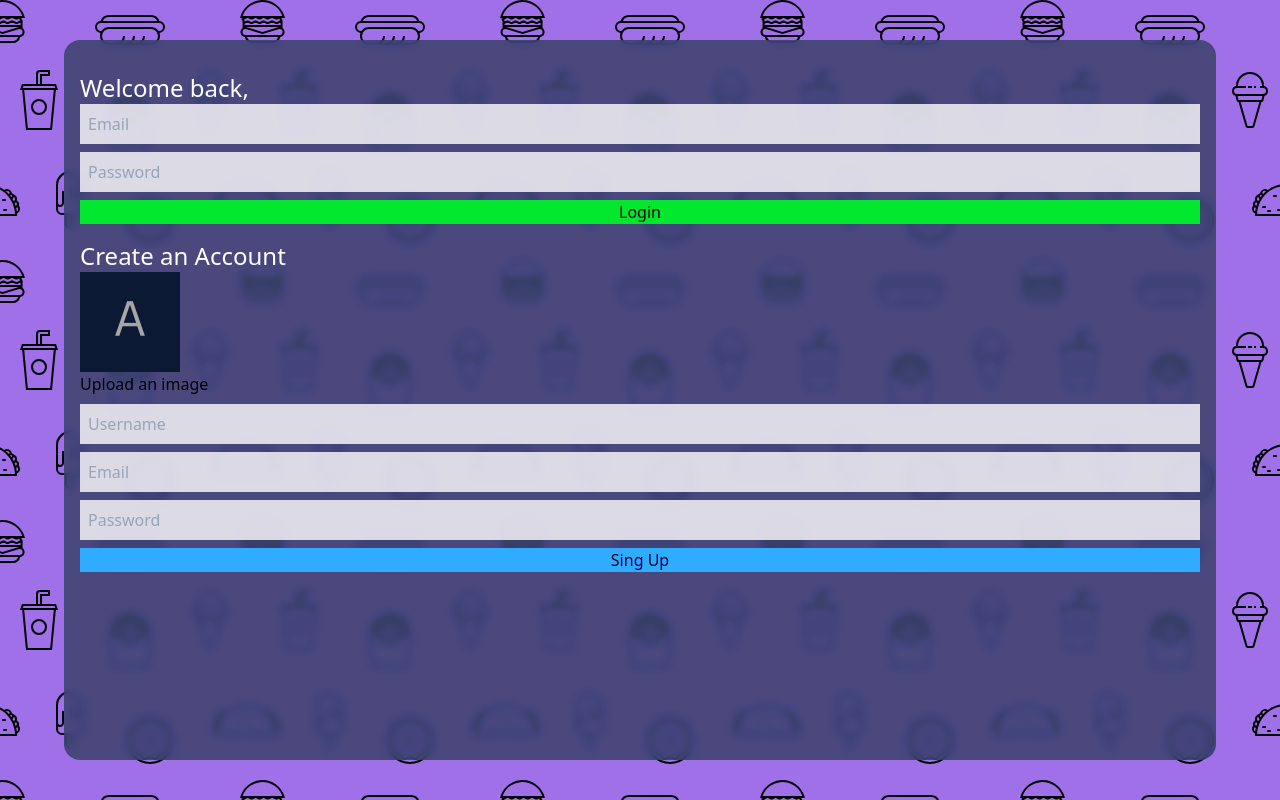
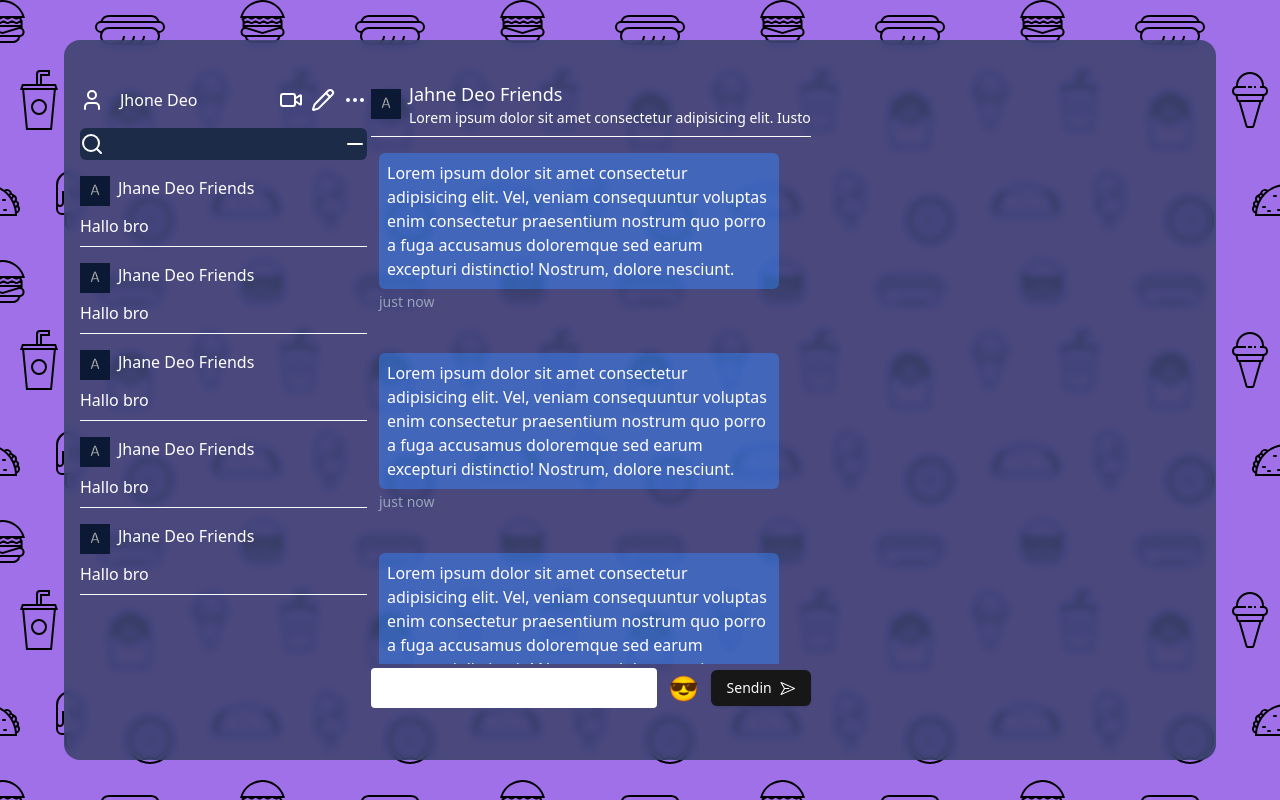
Before and after one commit to DewaSRY/react-chat-app, a React (Vite) app: page / in a window 1280 px wide. Built offline with nearby package versions, Linux system fonts and the light colour scheme.

Commit message:
add:halper component

```diff
--- a/src/App.tsx
+++ b/src/App.tsx
@@ -1,25 +1,29 @@
 import { cn } from "./lib/utils";
-import { ToastContainer, toast } from "react-toastify";
 import ListComponent from "./components/list/list-component";
 import ChatComponent from "./components/chat/chat-component";
 import DetailComponent from "./components/detail/detail-component";
 import LoginComponent from "./components/login/login-component";
 import NotificationComponent from "./components/notification/notification-component";
 function App() {
+  const user = true;
   return (
     <div
       className={cn(
         "my-[5vh] mx-auto py-8 px-4 w-[90vw] h-[90vh] ",
         "bg-gray-700/80 rounded-2xl backdrop-blur-sm saturate-[180%] ",
-        "relative"
+        ""
       )}
     >
-      {/* <div className="flex gap-1 ">
-        <ListComponent />
-        <ChatComponent />
-        <DetailComponent />
-      </div> */}
-      <LoginComponent />
+      {user ? (
+        <div className="flex gap-1 ">
+          <ListComponent />
+          <ChatComponent />
+          <DetailComponent />
+        </div>
+      ) : (
+        <LoginComponent />
+      )}
+
       {/* <ToastContainer /> */}
       <NotificationComponent />
     </div>
--- /dev/null
+++ b/src/components/list/add-user-component.tsx
@@ -0,0 +1,33 @@
+import { cn } from "@/lib/utils";
+import { ComponentProps, PropsWithChildren } from "react";
+
+interface AddUserComponentProps
+  extends ComponentProps<"div">,
+    PropsWithChildren {}
+
+export default function AddUserComponent({
+  children,
+  ...resProps
+}: AddUserComponentProps) {
+  const user = true;
+
+  return (
+    <div className={cn(" top-4 right-5  ", "bg-white/10 px-4 py-6 rounded-sm")}>
+      <form>
+        <input type="text" placeholder="Username" name="username" />
+        <button>Search</button>
+      </form>
+      {user && (
+        <div className="flex flex-col gap-4 my-2">
+          <div className="flex items-center gap-4">
+            <div className="w-[30px] h-[30px]">
+              <img src={"./avatar.png"} alt="" />
+            </div>
+            <span>Jhane Deo</span>
+          </div>
+          <button className="bg-green-500 px-6 py-">Add User</button>
+        </div>
+      )}
+    </div>
+  );
+}
--- a/src/components/list/chat-list-component.tsx
+++ b/src/components/list/chat-list-component.tsx
@@ -2,6 +2,15 @@ import { cn } from "@/lib/utils";
 import { Minus, Plus, Search } from "lucide-react";
 import { ComponentProps, PropsWithChildren, useState } from "react";
 import UserItemComponent from "./user-item-component";
+import AddUserComponent from "./add-user-component";
+import {
+  Dialog,
+  DialogContent,
+  DialogDescription,
+  DialogHeader,
+  DialogTitle,
+  DialogTrigger,
+} from "@/components/ui/dialog";
 
 interface ChatListComponentProps
   extends ComponentProps<"div">,
@@ -30,6 +39,9 @@ export default function ChatListComponent({
             )}
             type="text"
           />
+
+          <Dialog>
+            <DialogTrigger>
               <div
                 onClick={setisAdd.bind(null, !isAdd)}
                 className={cn(
@@ -39,6 +51,11 @@ export default function ChatListComponent({
               >
                 {isAdd ? <Plus /> : <Minus />}
               </div>
+            </DialogTrigger>
+            <DialogContent>
+              <AddUserComponent />
+            </DialogContent>
+          </Dialog>
         </form>
       </div>
       <div className="h-[70vh] overflow-y-scroll no-scrollbar ">
--- a/src/components/list/list-component.tsx
+++ b/src/components/list/list-component.tsx
@@ -6,7 +6,7 @@ import ChatListComponent from "./chat-list-component";
 
 export default function ListComponent() {
   return (
-    <div className="max-w-[300px] bg-transparent h-max text-white">
+    <div className="max-w-[300px] bg-transparent h-max text-white ">
       <UserInfoComponent />
       <ChatListComponent />
     </div>
--- a/src/components/ui/dialog.tsx
+++ b/src/components/ui/dialog.tsx
@@ -1,16 +1,16 @@
-import * as React from "react"
-import * as DialogPrimitive from "@radix-ui/react-dialog"
-import { Cross2Icon } from "@radix-ui/react-icons"
+import * as React from "react";
+import * as DialogPrimitive from "@radix-ui/react-dialog";
+import { Cross2Icon } from "@radix-ui/react-icons";
 
-import { cn } from "@/lib/utils"
+import { cn } from "@/lib/utils";
 
-const Dialog = DialogPrimitive.Root
+const Dialog = DialogPrimitive.Root;
 
-const DialogTrigger = DialogPrimitive.Trigger
+const DialogTrigger = DialogPrimitive.Trigger;
 
-const DialogPortal = DialogPrimitive.Portal
+const DialogPortal = DialogPrimitive.Portal;
 
-const DialogClose = DialogPrimitive.Close
+const DialogClose = DialogPrimitive.Close;
 
 const DialogOverlay = React.forwardRef<
   React.ElementRef<typeof DialogPrimitive.Overlay>,
@@ -24,8 +24,8 @@ const DialogOverlay = React.forwardRef<
     )}
     {...props}
   />
-))
-DialogOverlay.displayName = DialogPrimitive.Overlay.displayName
+));
+DialogOverlay.displayName = DialogPrimitive.Overlay.displayName;
 
 const DialogContent = React.forwardRef<
   React.ElementRef<typeof DialogPrimitive.Content>,
@@ -36,7 +36,7 @@ const DialogContent = React.forwardRef<
     <DialogPrimitive.Content
       ref={ref}
       className={cn(
-        "fixed left-[50%] top-[50%] z-50 grid w-full max-w-lg translate-x-[-50%] translate-y-[-50%] gap-4 border border-neutral-200 bg-white p-6 shadow-lg duration-200 data-[state=open]:animate-in data-[state=closed]:animate-out data-[state=closed]:fade-out-0 data-[state=open]:fade-in-0 data-[state=closed]:zoom-out-95 data-[state=open]:zoom-in-95 data-[state=closed]:slide-out-to-left-1/2 data-[state=closed]:slide-out-to-top-[48%] data-[state=open]:slide-in-from-left-1/2 data-[state=open]:slide-in-from-top-[48%] sm:rounded-lg dark:border-neutral-800 dark:bg-neutral-950",
+        "fixed left-[50%] top-[50%] z-50 grid w-full max-w-lg translate-x-[-50%] translate-y-[-50%] gap-4 border border-neutral-200 bg-white/60 p-6 shadow-lg duration-200 data-[state=open]:animate-in data-[state=closed]:animate-out data-[state=closed]:fade-out-0 data-[state=open]:fade-in-0 data-[state=closed]:zoom-out-95 data-[state=open]:zoom-in-95 data-[state=closed]:slide-out-to-left-1/2 data-[state=closed]:slide-out-to-top-[48%] data-[state=open]:slide-in-from-left-1/2 data-[state=open]:slide-in-from-top-[48%] sm:rounded-lg dark:border-neutral-800 dark:bg-neutral-950",
         className
       )}
       {...props}
@@ -48,8 +48,8 @@ const DialogContent = React.forwardRef<
       </DialogPrimitive.Close>
     </DialogPrimitive.Content>
   </DialogPortal>
-))
-DialogContent.displayName = DialogPrimitive.Content.displayName
+));
+DialogContent.displayName = DialogPrimitive.Content.displayName;
 
 const DialogHeader = ({
   className,
@@ -62,8 +62,8 @@ const DialogHeader = ({
     )}
     {...props}
   />
-)
-DialogHeader.displayName = "DialogHeader"
+);
+DialogHeader.displayName = "DialogHeader";
 
 const DialogFooter = ({
   className,
@@ -76,8 +76,8 @@ const DialogFooter = ({
     )}
     {...props}
   />
-)
-DialogFooter.displayName = "DialogFooter"
+);
+DialogFooter.displayName = "DialogFooter";
 
 const DialogTitle = React.forwardRef<
   React.ElementRef<typeof DialogPrimitive.Title>,
@@ -91,8 +91,8 @@ const DialogTitle = React.forwardRef<
     )}
     {...props}
   />
-))
-DialogTitle.displayName = DialogPrimitive.Title.displayName
+));
+DialogTitle.displayName = DialogPrimitive.Title.displayName;
 
 const DialogDescription = React.forwardRef<
   React.ElementRef<typeof DialogPrimitive.Description>,
@@ -103,8 +103,8 @@ const DialogDescription = React.forwardRef<
     className={cn("text-sm text-neutral-500 dark:text-neutral-400", className)}
     {...props}
   />
-))
-DialogDescription.displayName = DialogPrimitive.Description.displayName
+));
+DialogDescription.displayName = DialogPrimitive.Description.displayName;
 
 export {
   Dialog,
@@ -117,4 +117,4 @@ export {
   DialogFooter,
   DialogTitle,
   DialogDescription,
-}
+};
```
Lines whose indentation alone changed are shown as unchanged.
